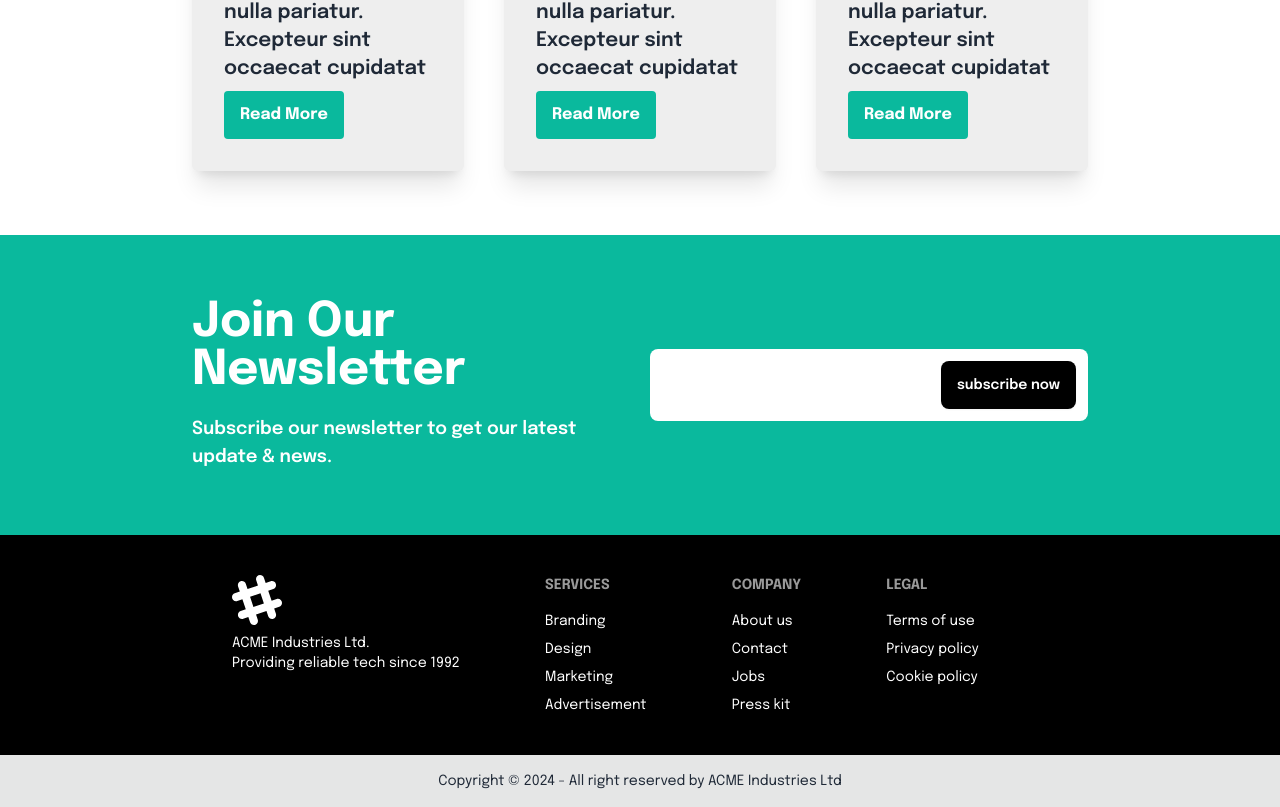
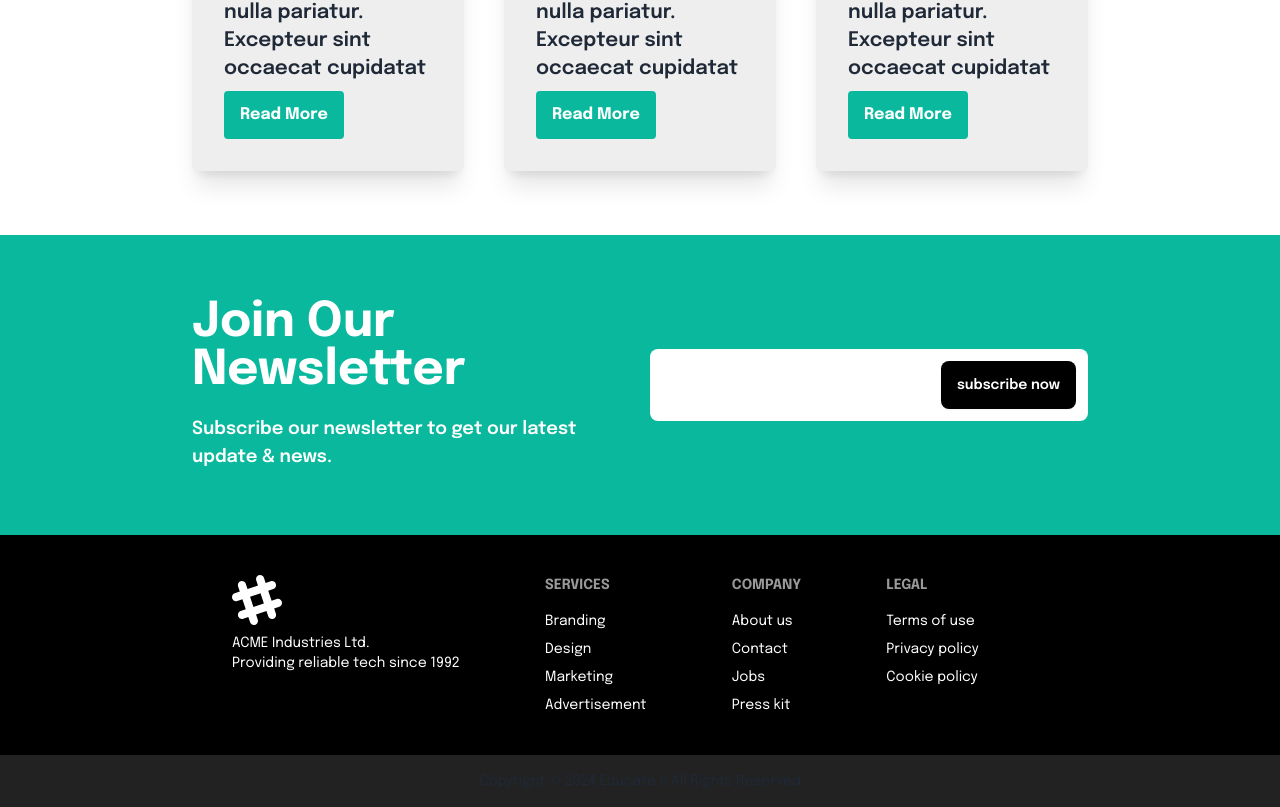
Before and after one commit to only1tarunno/schoolManagement-client, a React (Vite) app: page / in a window 1280 px wide. Shown: the part 6920-7727 px from the top of the page. Built offline with nearby package versions, Linux system fonts and the light colour scheme.

Commit message:
cpyright add

```diff
--- a/src/components/Footer.jsx/BottomFooter.jsx
+++ b/src/components/Footer.jsx/BottomFooter.jsx
@@ -1,8 +1,10 @@
 const BottomFooter = () => {
   return (
-    <div className="footer footer-center p-4 bg-base-300 text-base-content">
+    <div className="footer footer-center p-4  text-base-content bg-[#222]">
       <aside>
-        <p>Copyright © 2024 - All right reserved by ACME Industries Ltd</p>
+        <p>
+          Copyright © 2024 <a href="/">Educate</a> || All Rights Reserved
+        </p>
       </aside>
     </div>
   );
```
